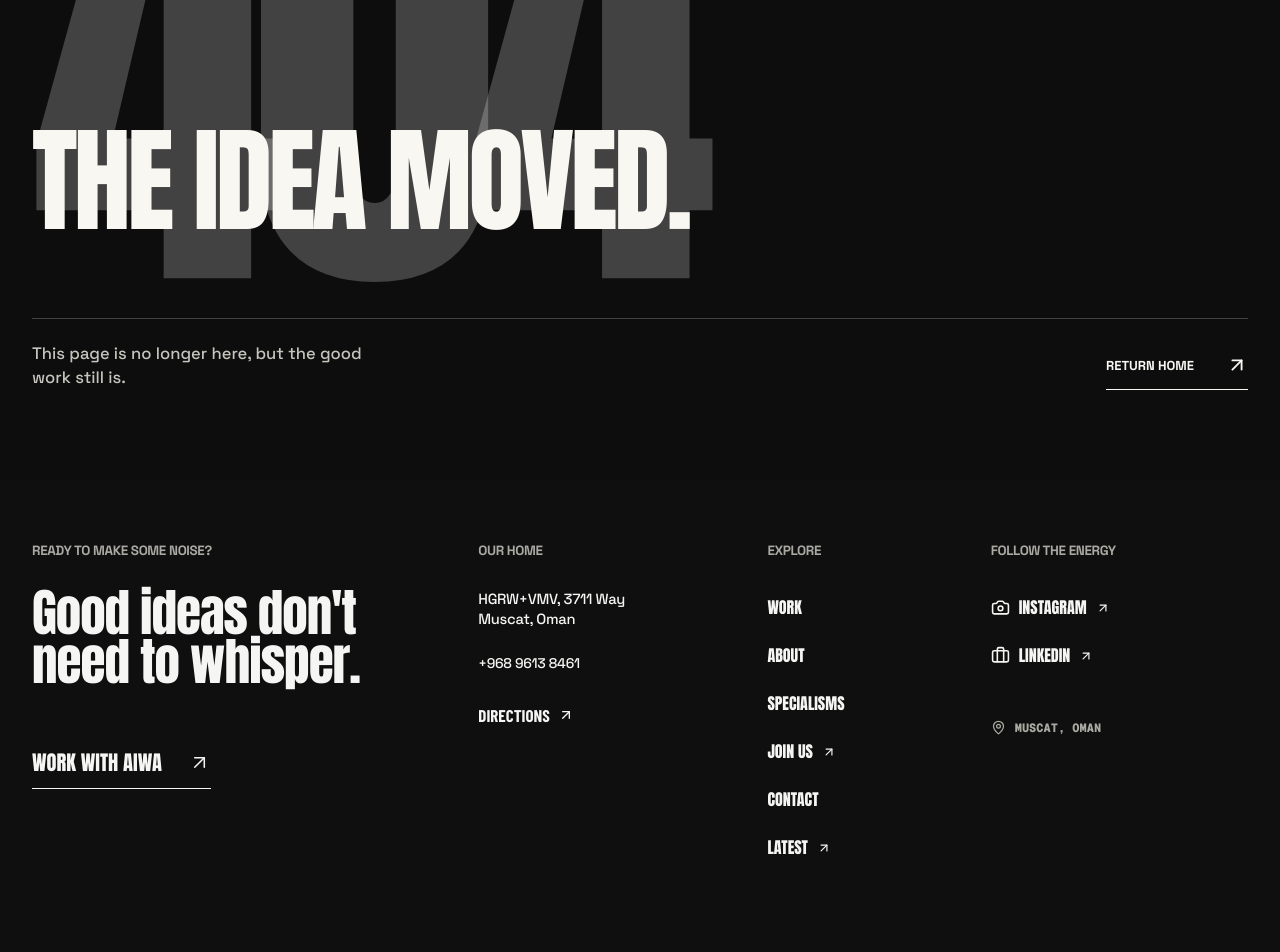
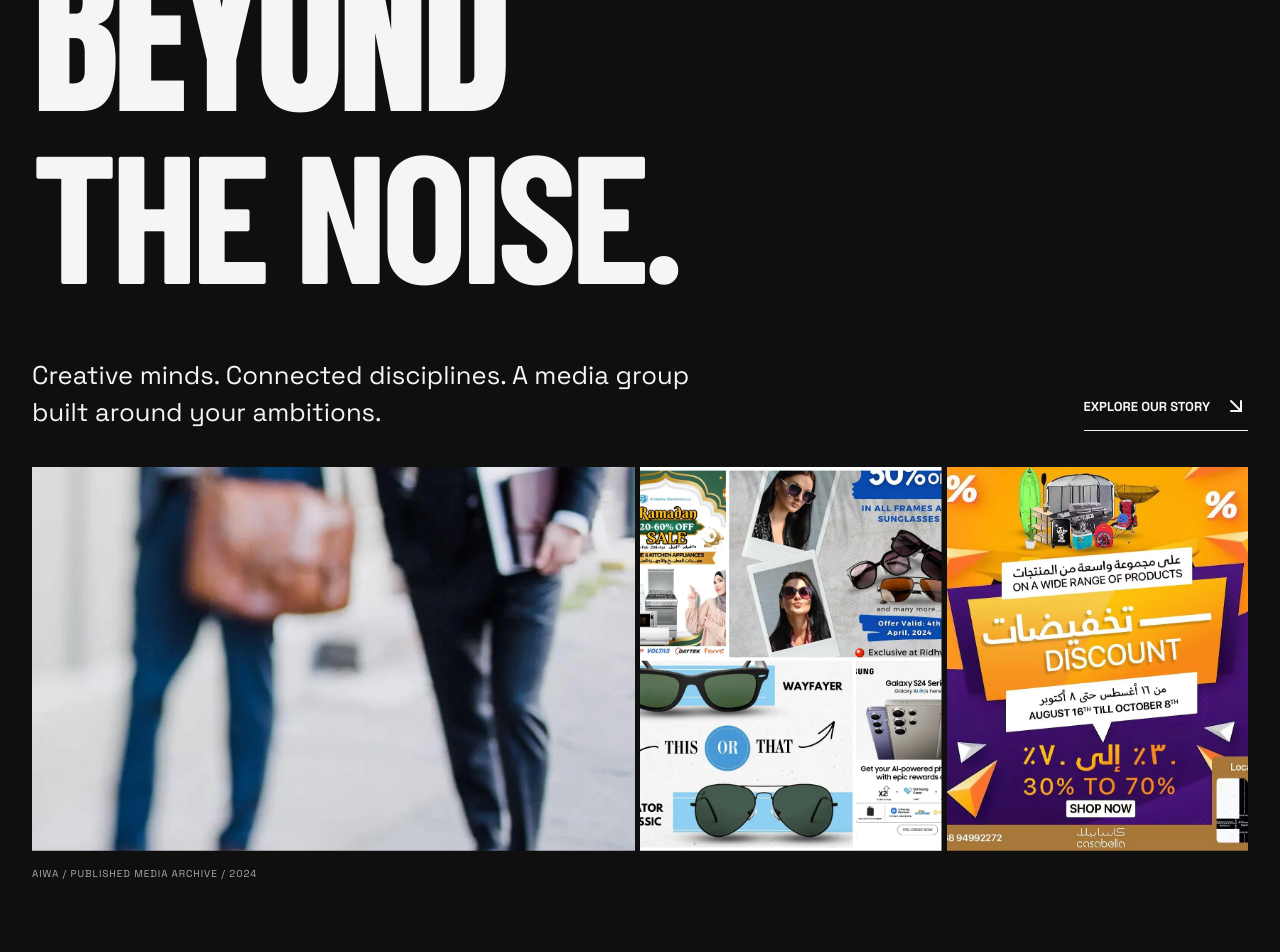
Before and after one commit to baba-dev/AMG-Web-V3, a Next.js app: page /about in a window 1280 px wide. Before the commit this address had no page. Shown: the part 320-1272 px from the top of the page. Built offline with nearby package versions, Linux system fonts and the light colour scheme; a web font is replaced by a local one.

Commit message:
P3-A 02: establish About route and kinetic editorial hero

```diff
--- /dev/null
+++ b/src/app/about/about-page.css
@@ -0,0 +1,25 @@
+ .about-page { --ab-bg:var(--aiwa-paper);--ab-ink:var(--aiwa-paper-ink);--ab-muted:var(--aiwa-paper-muted);--ab-rule:var(--aiwa-paper-rule);background:var(--ab-bg);color:var(--ab-ink);width:100%;min-width:0; }
+.about-page main { overflow:clip; }
+.ab-section { padding:clamp(48px,8vw,128px) var(--aiwa-gutter);border-bottom:1px solid var(--ab-rule);scroll-margin-top:100px; }
+.ab-kicker {display:flex;justify-content:space-between;gap:12px;flex-wrap:wrap;font:600 11px/1.4 var(--font-geist-mono),monospace;letter-spacing:.09em;color:var(--ab-muted);padding-bottom:18px;border-bottom:1px solid var(--ab-rule);}
+.ab-poster,.ab-heading {font-family:var(--aiwa-font-display);font-weight:400;text-transform:uppercase;letter-spacing:-.035em;line-height:.92;margin:clamp(24px,4vw,64px) 0;}
+.ab-poster {font-size:clamp(52px,14.2vw,220px);}
+.ab-poster span {display:block;overflow:hidden;padding-bottom:.055em;}
+.ab-poster b,.ab-poster em {display:block;font-weight:400;animation:ab-rise .85s cubic-bezier(.16,1,.3,1) both;}
+.ab-poster em,.ab-heading em {font-family:var(--aiwa-font-italic);font-weight:800;}
+.ab-poster span+span em {animation-delay:.14s;}
+.ab-hero-foot {display:flex;justify-content:space-between;align-items:end;gap:24px;flex-wrap:wrap;margin-bottom:36px;}
+.ab-hero-foot p,.ab-copy {font-size:clamp(17px,2vw,28px);line-height:1.45;max-width:42ch;margin:0;}
+.ab-link {display:inline-flex;min-height:48px;align-items:center;gap:14px;font-size:13px;font-weight:700;text-decoration:none;color:var(--ab-ink);border-bottom:1px solid currentColor;}
+.ab-link svg {transition:transform .25s ease;flex-shrink:0;}
+.ab-link:hover svg,.ab-link:focus-visible svg {transform:translate(3px,-3px);}
+.ab-hero-media {display:grid;grid-template-columns:2fr 1fr 1fr;gap:5px;margin:0;}
+.ab-hero-media img {width:100%;height:clamp(130px,30vw,460px);object-fit:cover;animation:ab-media .9s .25s both;}
+.ab-hero-media img:nth-child(2){animation-delay:.38s;}
+.ab-hero-media img:nth-child(3){animation-delay:.51s;}
+.ab-hero-media figcaption {grid-column:1/-1;color:var(--ab-muted);font-size:10px;letter-spacing:.09em;margin-top:10px;}
+.ab-heading {font-size:clamp(42px,7.8vw,116px);overflow-wrap:anywhere;}
+@keyframes ab-rise {from{transform:translateY(110%)}to{transform:translateY(0)}}
+@keyframes ab-media {from{clip-path:inset(0 0 100% 0)}to{clip-path:inset(0)}}
+@media(max-width:600px){.ab-poster{font-size:clamp(42px,14vw,84px)}.ab-hero-media{grid-template-columns:1fr 1fr}.ab-hero-media img:first-child{grid-column:1/-1;height:52vw}.ab-hero-media img{height:34vw}.ab-hero-foot{align-items:start}}
+@media(prefers-reduced-motion:reduce){.about-page *, .about-page *::before,.about-page *::after{animation:none!important;transition:none!important;scroll-behavior:auto!important}}
--- /dev/null
+++ b/src/app/about/page.tsx
@@ -0,0 +1,15 @@
+import type { Metadata } from "next";
+import { AiwaInnerHeader } from "@/components/aiwa-inner-header";
+import { AboutHero } from "@/components/about/about-hero";
+import "@/components/aiwa-polish.css";
+import "./about-page.css";
+
+export const metadata: Metadata = {
+  title: "About Aiwa Media Group | Beyond the Noise",
+  description: "Meet the Muscat-based media group connecting creative production, marketing, events and digital technology.",
+  alternates: { canonical: "/about/" },
+  openGraph: { title: "Beyond the Noise — Aiwa Media Group", description: "Creative, digital and technology from Muscat, Oman." },
+};
+export default function AboutPage() {
+  return <div className="aiwa-site about-page"><AiwaInnerHeader/><main id="main-content"><AboutHero/></main></div>;
+}
--- /dev/null
+++ b/src/components/about/about-hero.tsx
@@ -0,0 +1,16 @@
+import Image from "next/image";
+import { ArrowDownRight } from "lucide-react";
+
+export function AboutHero() {
+  return <section className="ab-hero ab-section" aria-labelledby="ab-title">
+    <div className="ab-kicker"><span>AIWA / WHO WE ARE</span><span>MUSCAT, OMAN / 01</span></div>
+    <h1 id="ab-title" className="ab-poster"><span><b>BEYOND</b></span><span><em>THE NOISE.</em></span></h1>
+    <div className="ab-hero-foot"><p>Creative minds. Connected disciplines. A media group built around your ambitions.</p><a href="#ab-intro" className="ab-link">EXPLORE OUR STORY <ArrowDownRight aria-hidden="true"/></a></div>
+    <figure className="ab-hero-media">
+      <Image src="/media/archive/production-team.webp" alt="Production imagery published on Aiwa’s former website" width={1200} height={800} unoptimized priority/>
+      <Image src="/media/archive/ridhwan-showcase.webp" alt="Published optical retail campaign collage" width={900} height={900} unoptimized/>
+      <Image src="/media/archive/casabella-discount.webp" alt="Published bilingual Casabella retail campaign" width={900} height={900} unoptimized/>
+      <figcaption>AIWA / PUBLISHED MEDIA ARCHIVE / 2024</figcaption>
+    </figure>
+  </section>;
+}
```
